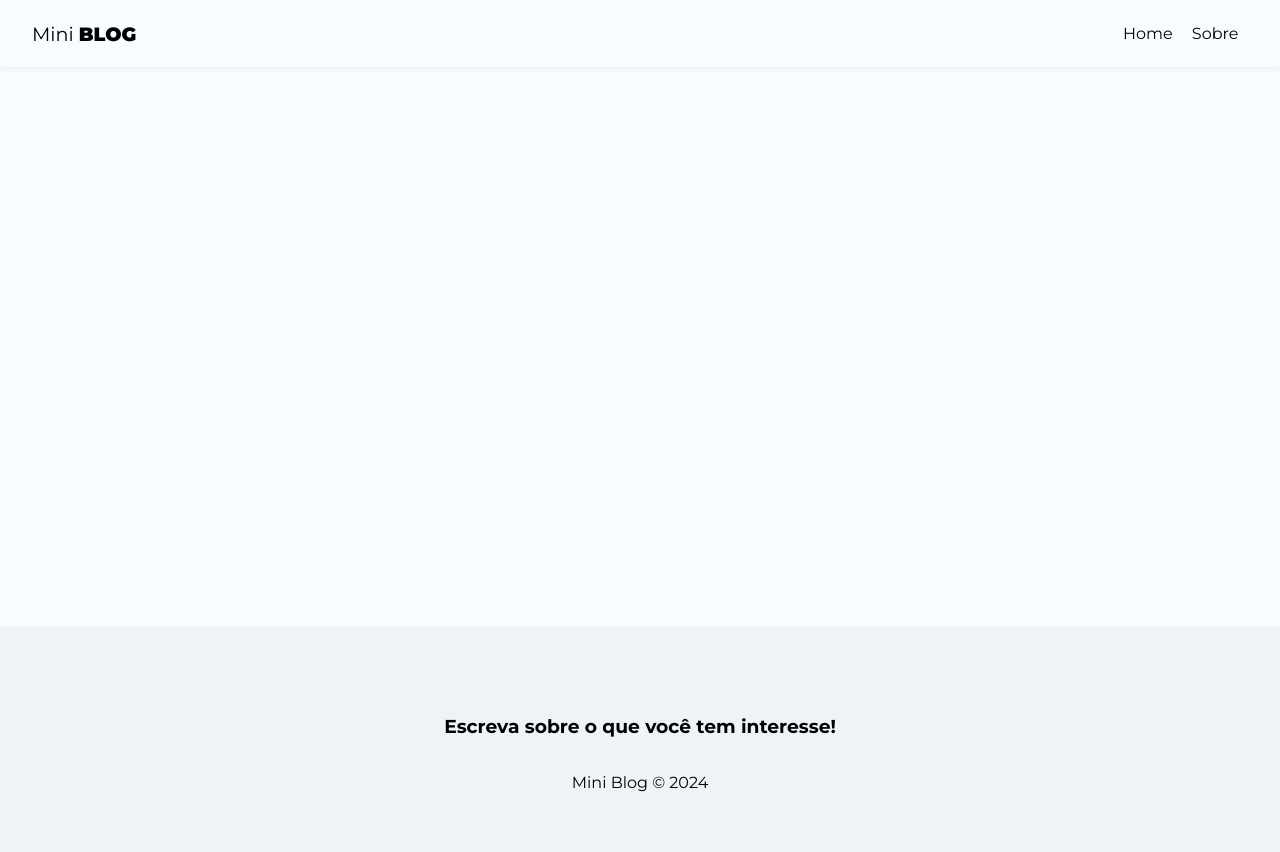
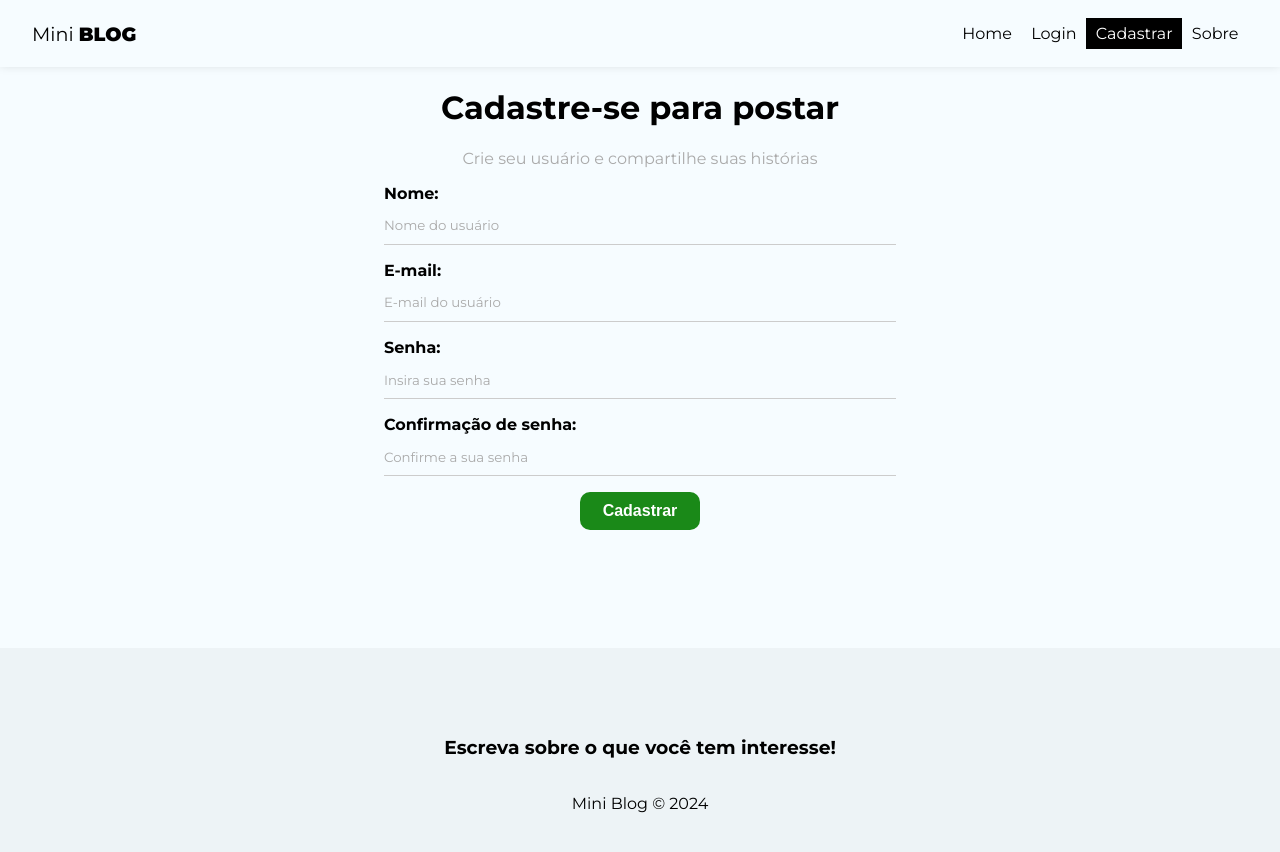
Before and after one commit to johnnymundi/miniblog, a React (Create React App) app: page /register in a window 1280 px wide. Shown: the top 852 px of the page. Built offline with nearby package versions, Linux system fonts and the light colour scheme.

Commit message:
add user register

```diff
--- a/src/App.js
+++ b/src/App.js
@@ -6,6 +6,8 @@
 import Navbar from "./components/Navbar";
 import About from "./pages/About/About";
 import Home from "./pages/Home/Home";
+import Login from "./pages/Login/Login";
+import Register from "./pages/Register/Register";
 
 function App() {
   return (
@@ -16,6 +18,8 @@
           <Routes>
             <Route path="/" element={<Home />} />
             <Route path="/about" element={<About />} />
+            <Route path="/login" element={<Login />} />
+            <Route path="/register" element={<Register />} />
           </Routes>
         </div>
         <Footer />
--- a/src/components/Navbar.js
+++ b/src/components/Navbar.js
@@ -19,6 +19,22 @@
         </li>
         <li>
           <NavLink
+            to="/login"
+            className={({ isActive }) => (isActive ? styles.active : "")}
+          >
+            Login
+          </NavLink>
+        </li>
+        <li>
+          <NavLink
+            to="/register"
+            className={({ isActive }) => (isActive ? styles.active : "")}
+          >
+            Cadastrar
+          </NavLink>
+        </li>
+        <li>
+          <NavLink
             to="/about"
             className={({ isActive }) => (isActive ? styles.active : "")}
           >
--- a/src/firebase/config.js
+++ b/src/firebase/config.js
@@ -1,6 +1,6 @@
 // Import the functions you need from the SDKs you need
 import { initializeApp } from "firebase/app";
-import { getFireStore } from "firebase/firestore";
+import { getFirestore } from "firebase/firestore";
 // TODO: Add SDKs for Firebase products that you want to use
 // https://firebase.google.com/docs/web/setup#available-libraries
 
@@ -17,6 +17,6 @@
 // Initialize Firebase
 const app = initializeApp(firebaseConfig);
 
-const db = getFireStore(app);
+const db = getFirestore(app);
 
 export { db };
--- /dev/null
+++ b/src/hooks/useAuthentication.js
@@ -0,0 +1,73 @@
+import {
+  createUserWithEmailAndPassword,
+  getAuth,
+  updateProfile,
+} from "firebase/auth";
+import { useEffect, useState } from "react";
+
+export const useAuthentication = () => {
+  const [error, setError] = useState();
+  const [loading, setLoading] = useState();
+
+  // cleanup
+  // deal with memory leak
+  const [cancelled, setCancelled] = useState(false);
+
+  const auth = getAuth();
+
+  function checkIfIsCancelled() {
+    if (cancelled) {
+      return;
+    }
+  }
+
+  const createUser = async (data) => {
+    checkIfIsCancelled();
+
+    setLoading(true);
+    setError(null);
+
+    try {
+      const { user } = await createUserWithEmailAndPassword(
+        auth,
+        data.email,
+        data.password
+      );
+
+      await updateProfile(user, {
+        displayName: data.displayName,
+      });
+
+      setLoading(false);
+
+      return user;
+    } catch (error) {
+      console.log(error.message);
+      console.log(typeof error.message);
+
+      let systemErrorMessage;
+
+      if (error.message.includes("password")) {
+        systemErrorMessage = "A senha precisa conter pelo menos 6 caracteres.";
+      } else if (error.message.includes("email-already")) {
+        systemErrorMessage = "E-mail já cadastrado.";
+      } else {
+        systemErrorMessage = "Ocorreu um erro, por favor, tente mais tarde.";
+      }
+
+      setLoading(false);
+    }
+  };
+
+  // para colocar o cancelado com true assim que sair da página
+  useEffect(() => {
+    return () => setCancelled(true);
+  }, []);
+
+  return {
+    auth,
+    createUser,
+    error,
+    loading,
+  };
+};
--- a/src/index.css
+++ b/src/index.css
@@ -8,6 +8,7 @@
 input::placeholder,
 textarea::placeholder {
   font-family: "Montserrat", sans-serif;
+  color: #aaa;
 }
 
 /*
@@ -34,3 +35,84 @@
 nav button:hover {
   color: #bbb;
 }
+
+/*
+ Form styles
+*/
+form {
+  max-width: 40%;
+  margin: 0 auto;
+}
+
+label {
+  display: flex;
+  flex-direction: column;
+  margin-bottom: 1px;
+  margin-bottom: 1em;
+}
+
+label span {
+  margin-bottom: 0.3em;
+  font-weight: bold;
+  text-align: left;
+}
+
+input,
+textarea {
+  box-sizing: border-box;
+  border: none;
+  border-bottom: 1px solid #ccc;
+  padding: 0.8em 0;
+  background-color: transparent;
+}
+
+.btn {
+  background-color: #1a8918;
+  color: #fff;
+  text-align: center;
+  cursor: pointer;
+  border-radius: 10px;
+  width: 120px;
+  font-weight: bold;
+  border: none;
+  padding: 10px 15px;
+  font-size: 1em;
+}
+
+.btn.btn-dark {
+  background-color: #000;
+  border-radius: 0;
+}
+
+.btn.btn-outline {
+  background-color: transparent;
+  border-radius: 0;
+  color: #000;
+  border: 1px solid #000;
+  padding: 7px 30px;
+}
+
+.btn:hover {
+  background-color: #0f730c;
+  color: #fff;
+}
+
+.btn.btn-outline:hover {
+  background-color: #000;
+}
+
+.btn.btn-danger:hover {
+  background-color: #dc3545;
+}
+
+button[disabled] {
+  background-color: #aaa;
+}
+
+.container .error {
+  color: #721c24;
+  background-color: #f8d7da;
+  border: 1px solid #f5c6cb;
+  padding: 5px;
+  border-radius: 5px;
+}
--- a/src/index.js
+++ b/src/index.js
@@ -1,10 +1,13 @@
-import React from 'react';
-import ReactDOM from 'react-dom/client';
-import './index.css';
-import App from './App';
-import reportWebVitals from './reportWebVitals';
+import React from "react";
+import ReactDOM from "react-dom/client";
+import App from "./App";
+import { db } from "./firebase/config";
+import "./index.css";
+import reportWebVitals from "./reportWebVitals";
 
-const root = ReactDOM.createRoot(document.getElementById('root'));
+const database = db; // tem que importar o db para não dar problemas
+
+const root = ReactDOM.createRoot(document.getElementById("root"));
 root.render(
   <React.StrictMode>
     <App />
--- /dev/null
+++ b/src/pages/Login/Login.js
@@ -0,0 +1,7 @@
+import React from "react";
+
+const Login = () => {
+  return <div>Login</div>;
+};
+
+export default Login;
--- /dev/null
+++ b/src/pages/Register/Register.js
@@ -0,0 +1,100 @@
+import React, { useEffect, useState } from "react";
+import { useAuthentication } from "../../hooks/useAuthentication";
+import styles from "./Register.module.css";
+
+const Register = () => {
+  const [displayName, setDisplayName] = useState("");
+  const [email, setEmail] = useState("");
+  const [password, setPassword] = useState("");
+  const [confirmPassword, setConfirmPassword] = useState("");
+  const [error, setError] = useState("");
+
+  const { createUser, error: authError, loading } = useAuthentication();
+
+  const handleSubmit = async (e) => {
+    e.preventDefault();
+
+    setError("");
+
+    const user = {
+      displayName,
+      email,
+      password,
+    };
+
+    if (password !== confirmPassword) {
+      setError("As senhas precisam ser iguais!");
+      return;
+    }
+
+    const res = await createUser(user);
+
+    console.log(user);
+  };
+
+  useEffect(() => {
+    setError(authError);
+  }, [authError]);
+
+  return (
+    <div className={styles.register}>
+      <h1>Cadastre-se para postar</h1>
+      <p>Crie seu usuário e compartilhe suas histórias</p>
+      <form onSubmit={handleSubmit}>
+        <label>
+          <span>Nome:</span>
+          <input
+            type="text"
+            name="displayName"
+            required
+            placeholder="Nome do usuário"
+            value={displayName}
+            onChange={(e) => setDisplayName(e.target.value)}
+          />
+        </label>
+        <label>
+          <span>E-mail:</span>
+          <input
+            type="email"
+            name="email"
+            required
+            placeholder="E-mail do usuário"
+            value={email}
+            onChange={(e) => setEmail(e.target.value)}
+          />
+        </label>
+        <label>
+          <span>Senha:</span>
+          <input
+            type="password"
+            name="password"
+            required
+            placeholder="Insira sua senha"
+            value={password}
+            onChange={(e) => setPassword(e.target.value)}
+          />
+        </label>
+        <label>
+          <span>Confirmação de senha:</span>
+          <input
+            type="password"
+            name="confirmPassword"
+            required
+            placeholder="Confirme a sua senha"
+            value={confirmPassword}
+            onChange={(e) => setConfirmPassword(e.target.value)}
+          />
+        </label>
+        {!loading && <button className="btn">Cadastrar</button>}
+        {loading && (
+          <button className="btn" disabled>
+            Aguarde...
+          </button>
+        )}
+        {error && <p className="error">{error}</p>}
+      </form>
+    </div>
+  );
+};
+
+export default Register;
--- /dev/null
+++ b/src/pages/Register/Register.module.css
@@ -0,0 +1,7 @@
+.register {
+  text-align: center;
+}
+
+.register p {
+  color: #aaa;
+}
```
Also changed, not shown: src/pages/Login/Login.module.css (added).
